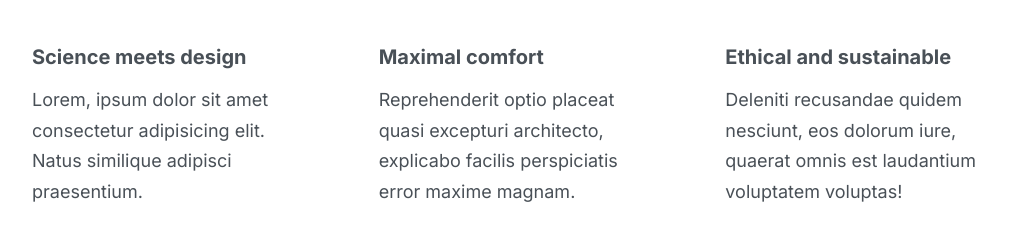
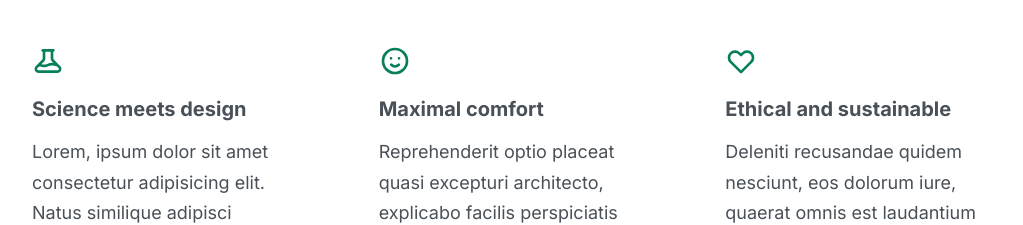
Before and after one commit to vishal00923/lisbon-chairs, a plain HTML site: page index.html in a window 1280 px wide. Shown: the part 583-808 px from the top of the page, without its empty margins (128-1151 px from the left). Drawn offline with Linux system fonts and the light colour scheme.

Commit message:
(index, style) : Update

```diff
--- a/css/style.css
+++ b/css/style.css
@@ -109,6 +109,13 @@ img {
 
 /* FEATURES */
 
+.features-icon {
+    stroke: #087f5b;
+    width: 32px;
+    height: 32px;
+    margin-bottom: 16px;
+}
+
 .features-title {
     font-size: 20px;
     margin-bottom: 16px;
--- a/index.html
+++ b/index.html
@@ -25,6 +25,14 @@
                 <h2>What makes our chairs special</h2>
                 <div class="grid-3-cols">
                     <div>
+                        <svg xmlns="http://www.w3.org/2000/svg" class="features-icon" fill="none" viewBox="0 0 24 24" stroke="currentColor">
+                            <path
+                                stroke-linecap="round"
+                                stroke-linejoin="round"
+                                stroke-width="2"
+                                d="M19.428 15.428a2 2 0 00-1.022-.547l-2.387-.477a6 6 0 00-3.86.517l-.318.158a6 6 0 01-3.86.517L6.05 15.21a2 2 0 00-1.806.547M8 4h8l-1 1v5.172a2 2 0 00.586 1.414l5 5c1.26 1.26.367 3.414-1.415 3.414H4.828c-1.782 0-2.674-2.154-1.414-3.414l5-5A2 2 0 009 10.172V5L8 4z"
+                            />
+                        </svg>
                         <p class="features-title">
                             <strong>Science meets design</strong>
                         </p>
@@ -32,6 +40,14 @@
                     </div>
 
                     <div>
+                        <svg xmlns="http://www.w3.org/2000/svg" class="features-icon" fill="none" viewBox="0 0 24 24" stroke="currentColor">
+                            <path
+                                stroke-linecap="round"
+                                stroke-linejoin="round"
+                                stroke-width="2"
+                                d="M14.828 14.828a4 4 0 01-5.656 0M9 10h.01M15 10h.01M21 12a9 9 0 11-18 0 9 9 0 0118 0z"
+                            />
+                        </svg>
                         <p class="features-title">
                             <strong>Maximal comfort</strong>
                         </p>
@@ -39,6 +55,14 @@
                     </div>
 
                     <div>
+                        <svg xmlns="http://www.w3.org/2000/svg" class="features-icon" fill="none" viewBox="0 0 24 24" stroke="currentColor">
+                            <path
+                                stroke-linecap="round"
+                                stroke-linejoin="round"
+                                stroke-width="2"
+                                d="M4.318 6.318a4.5 4.5 0 000 6.364L12 20.364l7.682-7.682a4.5 4.5 0 00-6.364-6.364L12 7.636l-1.318-1.318a4.5 4.5 0 00-6.364 0z"
+                            />
+                        </svg>
                         <p class="features-title">
                             <strong>Ethical and sustainable</strong>
                         </p>
```
